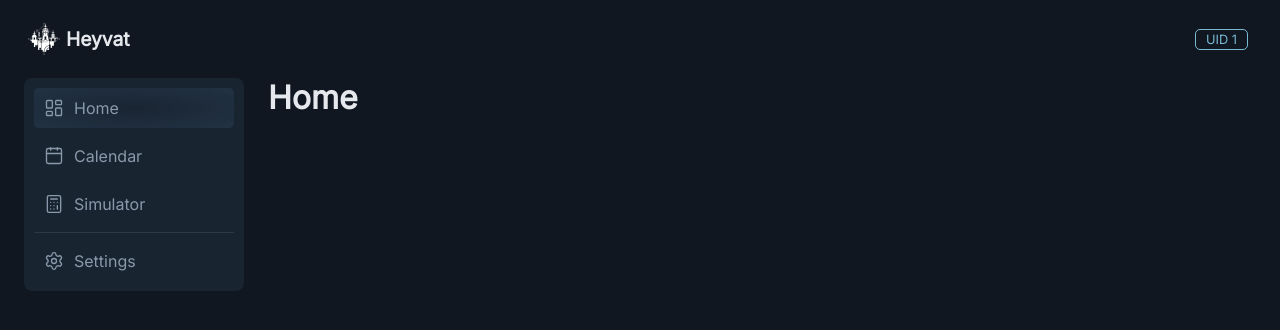
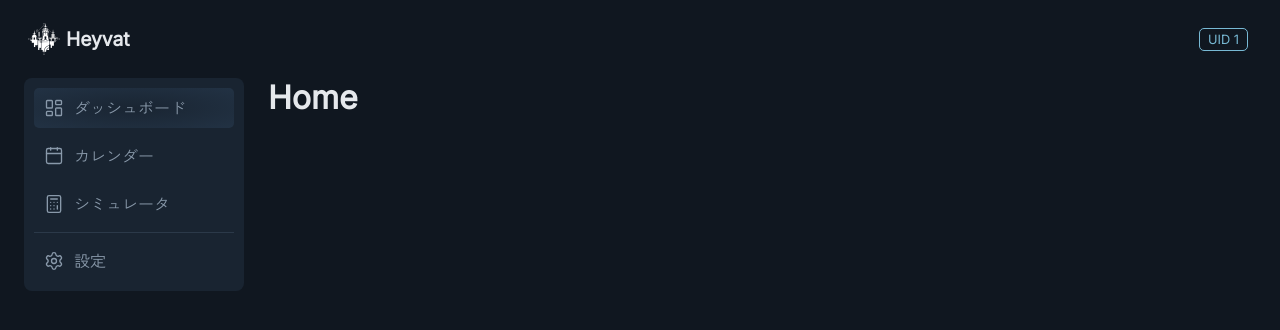
Before and after one commit to roka0430/heyvat, a Node project: template views/pages/index.njk in a window 1280 px wide. Shown: the top 330 px of the page. Run offline with Node 20 templates, Linux system fonts and the light colour scheme; the template is opened without the code that fills it: most values are stand-ins (such as "Sample title", 1, 10 or a date in 2020); some libraries are stand-ins or nearby versions.

Commit message:
feat: サイドバーのタイトルを日本語に変更し、スタイルを調整

```diff
--- a/public/css/common.css
+++ b/public/css/common.css
@@ -86,8 +86,8 @@ a {
 }
 
 .app-header__uid {
-  padding-block: 2px;
-  padding-inline: 10px;
+  padding-block: 3px;
+  padding-inline: 8px;
 
   border: solid 1px var(--color-accent);
   border-radius: 5px;
@@ -148,6 +148,10 @@ a {
   height: 40px;
 }
 
+.app-sidebar__title {
+  transform: translateY(-1px);
+}
+
 @media screen and (max-width: 1023px) {
   .app-sidebar__links {
     width: fit-content;
--- a/views/partials/sidebar.njk
+++ b/views/partials/sidebar.njk
@@ -21,7 +21,7 @@
         <rect width="7" height="5" x="3" y="16" rx="1" />
       </svg>
     </span>
-    <span class="app-sidebar__title">Home</span>
+    <span class="app-sidebar__title">ダッシュボード</span>
   </a>
   <a
     href="/calendar"
@@ -45,7 +45,7 @@
         <path d="M3 9h18" />
       </svg>
     </span>
-    <span class="app-sidebar__title">Calendar</span>
+    <span class="app-sidebar__title">カレンダー</span>
   </a>
   <a
     href="/simulator"
@@ -75,7 +75,7 @@
         <path d="M8 18h.01" />
       </svg>
     </span>
-    <span class="app-sidebar__title">Simulator</span>
+    <span class="app-sidebar__title">シミュレータ</span>
   </a>
   <div class="app-sidebar__separator"></div>
   <a
@@ -98,6 +98,6 @@
         <circle cx="12" cy="12" r="3" />
       </svg>
     </span>
-    <span class="app-sidebar__title">Settings</span>
+    <span class="app-sidebar__title">設定</span>
   </a>
 </div>
```
